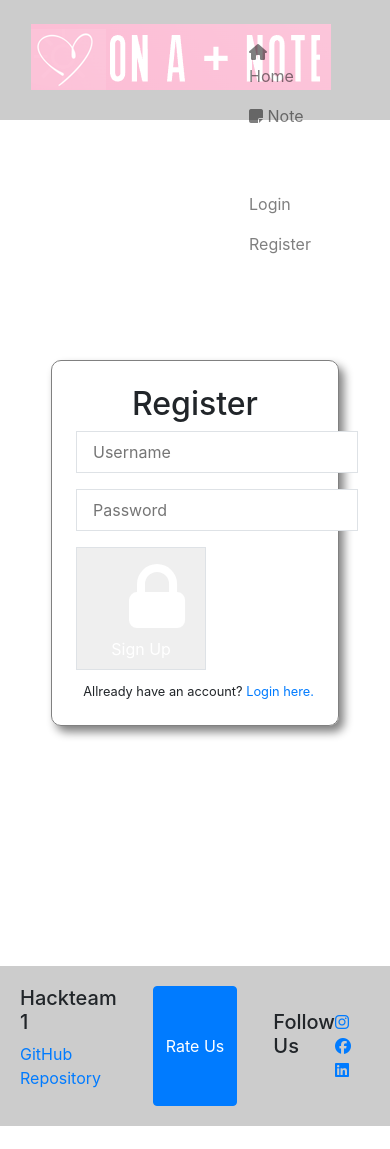
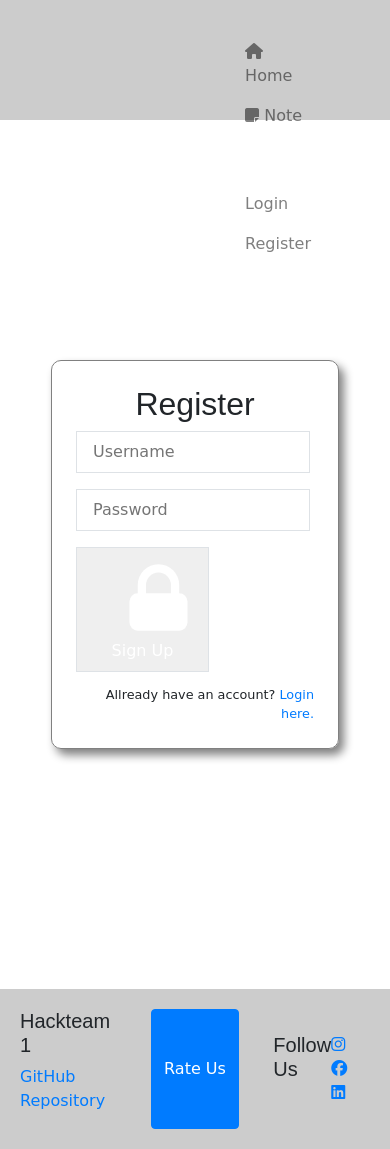
Before and after one commit to adrianskelton/happyhackathon, a Django app: page /register/ in a window 390 px wide. Before the commit the page ends 1126 px from the top, so only its background shows below. Run offline with Django 5.2, Linux system fonts and the light colour scheme; some libraries are stand-ins or nearby versions.

Commit message:
change some style and logo.png

```diff
--- a/static/css/base.css
+++ b/static/css/base.css
@@ -1,3 +1,11 @@
+body {
+    font-family: 'Bad Script', cursive;
+}
+
+h1, h2, h3, h4, h5 {
+    font-family: 'Happy Monkey', sans-serif;
+}
+
 .header {
     background-color: #CCCCCC;
     height: 120px;
@@ -152,7 +160,6 @@
 
 .square-border {
     width: 30vh;
-    height: 30vh;
     border: 1px solid black;
     padding: 15px;
 }
@@ -216,3 +223,18 @@
     border: 1px solid #000;
     padding: 5%;
 }
+
+/* Hide the mobile logo by default */
+.logo.mobile {
+    display: none;
+}
+
+/* Show the mobile logo and hide the desktop logo on screens smaller than 768px (standard tablet and below) */
+@media (max-width: 767.98px) {
+    .logo.desktop {
+        display: none;
+    }
+    .logo.mobile {
+        display: inline-block;
+    }
+}
--- a/templates/index.html
+++ b/templates/index.html
@@ -19,7 +19,7 @@
 
 <div class="container-fluid">
     <div class="row">
-        <h2 class="col-6 ml-5 px-5">
+        <h2 class="col-12 ml-5 px-5">
             Unlock happiness with On+ Note - Affirmations. Save your favorite affirmations for a brighter day ahead.
             Whether logged in or as a guest, find inspiration at your fingertips. Elevate your mood with personalized
             affirmations, anytime, anywhere. Join us in spreading positivity, effortlessly
```
Also changed, not shown: static/images/logo.png.
